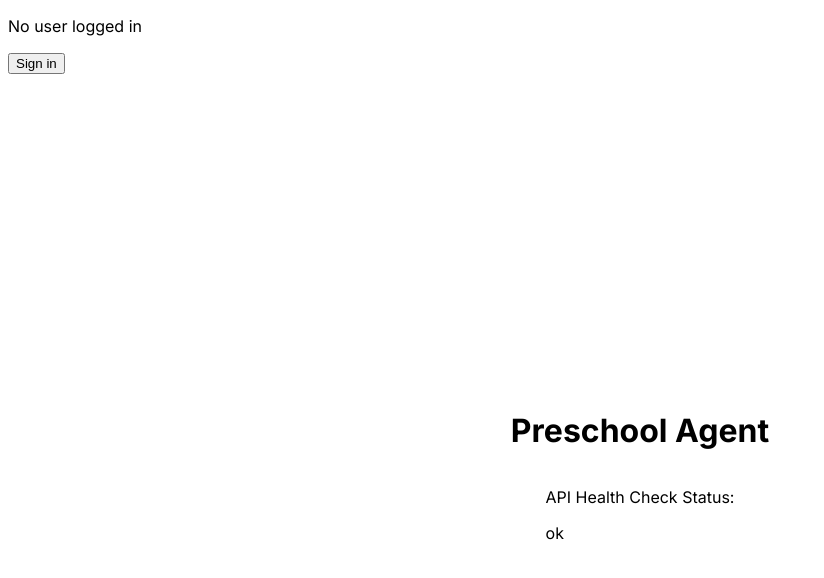
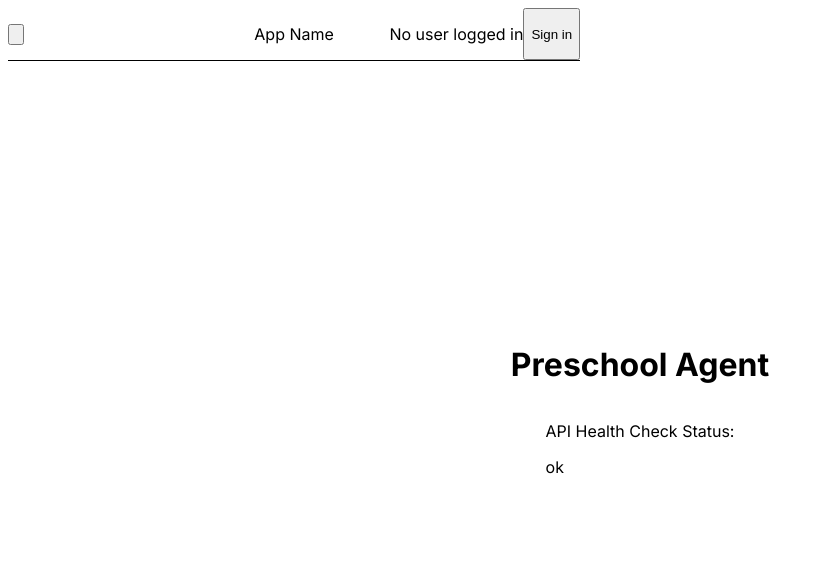
Before and after one commit to utky/preschool-agent, a Next.js app: page / in a window 1280 px wide. Shown: the top 578 px of the page, without its empty margins (0-824 px from the left). Built offline with nearby package versions, Linux system fonts and the light colour scheme; no server answers.

Commit message:
navbarを作る

```diff
--- a/src/app/navbar.tsx
+++ b/src/app/navbar.tsx
@@ -2,8 +2,40 @@ import User from "./user";
 
 export default function Navbar() {
   return (
-    <nav>
-      <User/>
-    </nav>
+    <>
+      {/* 画面上部固定のナビバー */}
+      <nav className="fixed top-0 left-0 right-0 h-16 bg-white border-b border-gray-100 shadow-sm z-50">
+        <div className="max-w-7xl mx-auto px-4 h-full grid grid-cols-3 items-center">
+
+          {/* 左端：メニュー */}
+          <div className="flex justify-start">
+            <button className="p-2 text-gray-600 active:bg-gray-100 rounded-md transition-colors">
+              <svg className="w-6 h-6" fill="none" stroke="currentColor" viewBox="0 0 24 24">
+                <path strokeLinecap="round" strokeLinejoin="round" strokeWidth="2" d="M4 6h16M4 12h16M4 18h16" />
+              </svg>
+            </button>
+          </div>
+
+          {/* 中央：アプリ名 */}
+          <div className="flex justify-center">
+            <span className="text-lg font-bold text-gray-900 tracking-tight truncate">
+              App Name
+            </span>
+          </div>
+
+          {/* 右端：ユーザー情報 */}
+          <div className="flex justify-end">
+            <User
+              buttonClassName="relative inline-flex items-center justify-center w-9 h-9 overflow-hidden bg-gray-100 border border-gray-200 active:opacity-80 transition-opacity"
+              spanClassName="absolute bottom-0 right-0 block w-2.5 h-2.5 bg-green-500 border-2 border-white rounded-full"
+            />
+          </div>
+
+        </div>
+      </nav>
+
+      {/* コンテンツがナビバーに重ならないためのスペーサー */}
+      <div className="h-16" />
+    </>
   );
 }
--- a/src/app/user.tsx
+++ b/src/app/user.tsx
@@ -3,29 +3,27 @@ import { authConfig } from "@/auth";
 import { getServerSession } from "next-auth/next"
 import Login from "./login";
 
-export default async function User() {
+export default async function User({buttonClassName, spanClassName}: {buttonClassName: string; spanClassName: string}) {
   const session = await getServerSession(authConfig)
 
   return (
-    <div>
+    <>
       {session?.user ? (
-        <div>
-          {/* session.user.nameも表示する */}
-          <p>{session.user.name}</p>
-          <p>{session.user.email}</p>
+        <button className={buttonClassName}>
           {session.user.image && (
             <Image
               src={session.user.image}
-              alt="User Image"
-              width={100}
-              height={100}
+              alt="User settings"
+              width={9}
+              height={9}
             />
           )}
-        </div>
+          <span className={spanClassName}>{session.user.name}</span>
+        </button>
       ) : (
         <p>No user logged in</p>
       )}
       <Login session={session} />
-    </div>
+    </>
   );
 }
```
Also changed, not shown: .gemini/settings.json, 1 other file (tests, documents, lock files or other folders).
